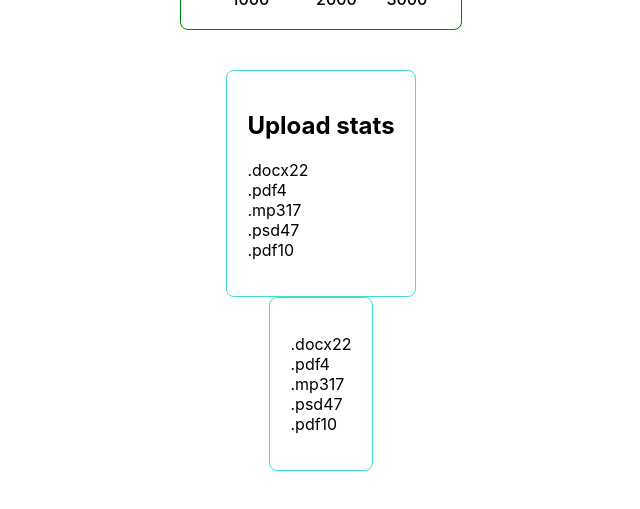
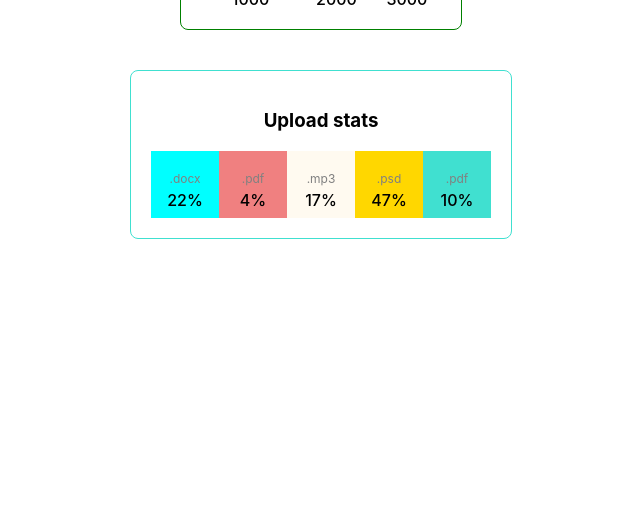
Before and after one commit to Maksym-Zyza/goit-react-woolf-hw-01-components, a React (Create React App) app: page / in a window 1280 px wide. Shown: the part 335-844 px from the top of the page, without its empty margins (319-959 px from the left). Built offline with nearby package versions, Linux system fonts and the light colour scheme.

Commit message:
added Statistics styles

```diff
--- a/src/components/App.jsx
+++ b/src/components/App.jsx
@@ -16,8 +16,6 @@ export const App = () => {
       />
 
       <Statistics title="Upload stats" stats={data} />
-      <Statistics stats={data} />
-      {/* <NewComponent /> */}
     </div>
   );
 };
--- a/src/components/Profile/Profile.module.scss
+++ b/src/components/Profile/Profile.module.scss
@@ -1,15 +1,10 @@
+@import '../../index.scss';
+
 .wrapper {
   padding: 20px;
   margin-bottom: 40px;
   border: 1px solid green;
   border-radius: 8px;
-
-  .displayFlex {
-    display: flex;
-    align-items: center;
-    justify-content: center;
-  }
-
   .description {
     @extend .displayFlex;
     flex-direction: column;
--- a/src/components/Statistics/Statistics.jsx
+++ b/src/components/Statistics/Statistics.jsx
@@ -4,13 +4,13 @@ import style from './Statistics.module.scss';
 const Statistics = ({ title = '', stats }) => {
   return (
     <section className={style.statistics}>
-      {title && <h2 className="title">Upload stats</h2>}
+      {title && <h3>Upload stats</h3>}
 
-      <ul className="stat-list">
+      <ul className={style.statList}>
         {stats.map(el => (
-          <li className="item" key={el.id}>
-            <span className="label">{el.label}</span>
-            <span className="percentage">{el.percentage}</span>
+          <li className={style.item} key={el.id}>
+            <span className={style.label}>{el.label}</span>
+            <span className={style.percentage}>{el.percentage}%</span>
           </li>
         ))}
       </ul>
--- a/src/components/Statistics/Statistics.module.scss
+++ b/src/components/Statistics/Statistics.module.scss
@@ -1,5 +1,38 @@
+@import '../../index.scss';
+
 .statistics {
+  margin-bottom: 40px;
+  padding: 20px;
+  min-width: 340px;
   border: 1px solid turquoise;
   border-radius: 8px;
-  padding: 20px;
+  h3 {
+    text-align: center;
+  }
+  .statList {
+    margin: 0;
+    @extend .displayFlex;
+    justify-content: space-around;
+    $background-colors: aqua, lightcoral, floralwhite, gold, turquoise;
+    @for $i from 1 through 5 {
+      li:nth-child(#{$i}) {
+        background-color: nth($background-colors, $i);
+      }
+    }
+    .item {
+      @extend .displayFlex;
+      flex-direction: column;
+      padding: 8px;
+      width: 20%;
+      .label {
+        margin-top: 12px;
+        margin-bottom: 4px;
+        color: grey;
+        font-size: 12px;
+      }
+      .percentage {
+        font-weight: 500;
+      }
+    }
+  }
 }
--- a/src/index.js
+++ b/src/index.js
@@ -1,7 +1,7 @@
 import React from 'react';
 import ReactDOM from 'react-dom/client';
 import { App } from 'components/App';
-import './index.css';
+import './index.scss';
 
 ReactDOM.createRoot(document.getElementById('root')).render(
   <React.StrictMode>
--- a/src/index.css
+++ b/src/index.scss
@@ -14,6 +14,11 @@ code {
     monospace;
 }
 
+ul {
+  list-style-type: none;
+  padding: 0;
+}
+
 .container {
   padding: 40px;
   height: 100vh;
@@ -25,7 +30,8 @@ code {
   color: #010101;
 }
 
-ul {
-  list-style-type: none;
-  padding: 0;
+.displayFlex {
+  display: flex;
+  align-items: center;
+  justify-content: center;
 }
```
